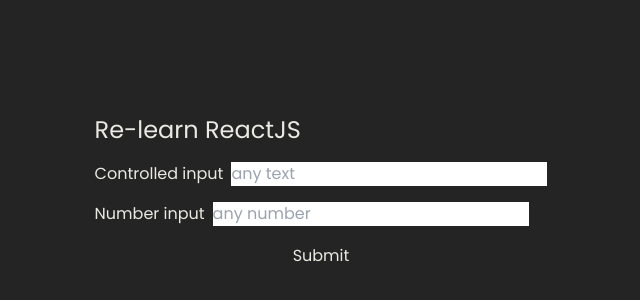
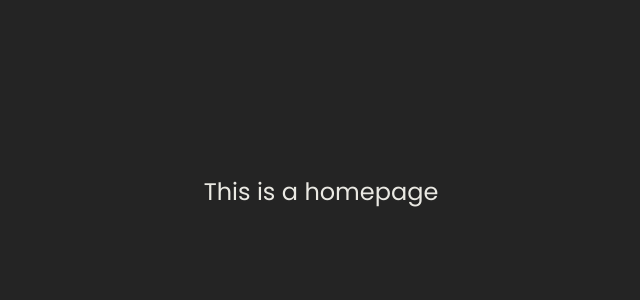
Before and after one commit to rfsyhb/reactlearn-libraries, a React (Vite) app: page / in a window 1280 px wide. Shown: the part 208-508 px from the top of the page, without its empty margins (319-959 px from the left). Built offline with nearby package versions, Linux system fonts and the light colour scheme.

Commit message:
implement tanstackquery

```diff
--- a/src/App.jsx
+++ b/src/App.jsx
@@ -1,6 +1,7 @@
 import { Route, Routes } from 'react-router-dom';
 import Homepage from './components/homepage';
 import FormLearn from './components/FormLearn';
+import TanstackQueryLearn from './components/TanstackQueryLearn';
 
 function App() {
   return (
@@ -8,6 +9,7 @@
       <Routes>
         <Route path="/" element={<Homepage />} />
         <Route path="/form" element={<FormLearn />} />
+        <Route path='/tanstackquerylearn' element={<TanstackQueryLearn />} />
       </Routes>
     </div>
   );
--- /dev/null
+++ b/src/api/api.js
@@ -0,0 +1,6 @@
+import axios from 'axios';
+
+export const getTasks = async () => {
+  const response = await axios.get('/api/tasks');
+  return response.data
+}
--- a/src/components/Homepage.jsx
+++ b/src/components/Homepage.jsx
@@ -1,99 +1,9 @@
-import { useState } from 'react';
-import { Formik, Form, Field, ErrorMessage } from 'formik';
-import * as Yup from 'yup';
 import PageFormatter from './common/PageFormatter';
 
 export default function Homepage() {
-  // State to track if the form has been successfully submitted
-  const [submitted, setSubmitted] = useState(false);
-
-  // Yup validation schema for form input validation
-  const validationSchema = Yup.object({
-    textInput: Yup.string()
-      .required('Required') // Field must not be empty
-      .max(50, 'Must be 50 characters or less') // Maximum length of 50 characters
-      .matches(/^[^0-9]*$/, 'Must be a string, not a number'), // Input must not contain numbers
-    numberInput: Yup.number()
-      .required('Required') // Field must not be empty
-      .min(1, 'Must be at least 1') // Minimum value of 1
-      .max(100, 'Must be 100 or less'), // Maximum value of 100
-  });
-
   return (
     <PageFormatter>
-      <h1 className="text-2xl">Re-learn ReactJS</h1>
-      <Formik
-        // Initial values for the form fields
-        initialValues={{ textInput: '', numberInput: '' }}
-        // Validation schema for the form
-        validationSchema={validationSchema}
-        // Function to handle form submission
-        onSubmit={(values, { resetForm, setSubmitting }) => {
-          // Display form values in an alert
-          alert(JSON.stringify(values, null, 2));
-          // Set submitted state to true to indicate successful submission
-          setSubmitted(true);
-          // Reset the form fields
-          resetForm();
-          // Set submitting state to false after submission
-          setSubmitting(false);
-        }}
-      >
-        {({ isSubmitting }) => (
-          <Form className="flex flex-col gap-4">
-            <div className="flex flex-row gap-2">
-              <h2>Controlled input</h2>
-              <div className="flex flex-col">
-                {/* Field component to handle text input, linked to Formik's state */}
-                <Field
-                  type="text"
-                  name="textInput"
-                  placeholder="any text"
-                  className="text-bg"
-                />
-                {/* ErrorMessage component to display validation errors for the textInput field */}
-                <ErrorMessage
-                  name="textInput"
-                  component="div"
-                  className="text-red-500"
-                />
-              </div>
-            </div>
-            <div className="flex flex-row gap-2">
-              <h2>Number input</h2>
-              <div className="flex flex-col">
-                {/* Field component to handle number input, linked to Formik's state */}
-                <Field
-                  type="number"
-                  name="numberInput"
-                  placeholder="any number"
-                  className="text-bg"
-                />
-                {/* ErrorMessage component to display validation errors for the numberInput field */}
-                <ErrorMessage
-                  name="numberInput"
-                  component="div"
-                  className="text-red-500"
-                />
-              </div>
-            </div>
-            {/* Submit button for the form, disabled while submitting */}
-            <button
-              type="submit"
-              disabled={isSubmitting}
-              className="w-full border-2 rounded-sm border-transparent hover:border-red-500"
-            >
-              {isSubmitting ? 'Submitting...' : 'Submit'}
-            </button>
-            {/* Display success message if the form has been successfully submitted */}
-            {submitted && (
-              <div className="text-green-500">
-                Form has been successfully submitted!
-              </div>
-            )}
-          </Form>
-        )}
-      </Formik>
+      <h1 className="text-2xl">This is a homepage</h1>
     </PageFormatter>
   );
 }
--- /dev/null
+++ b/src/components/TanstackQueryLearn.jsx
@@ -0,0 +1,22 @@
+import { useQuery } from '@tanstack/react-query';
+import { getTasks } from '../api/api';
+
+export default function TanstackQueryLearn() {
+  const { data, isLoading, error } = useQuery({
+    queryKey: ['tasks'],
+    queryFn: getTasks,
+  });
+
+  if (isLoading) return <p>Loading...</p>;
+  if (error) return <p>Error: {error.message}</p>;
+
+  return (
+    <div>
+      <ul>
+        {data.map((task) => (
+          <li key={task.id}>{task.name} - {task.completed ? "completed" : "uncompleted"}</li>
+        ))}
+      </ul>
+    </div>
+  )
+}
--- a/src/main.jsx
+++ b/src/main.jsx
@@ -1,13 +1,18 @@
+import { QueryClient, QueryClientProvider } from '@tanstack/react-query';
 import { BrowserRouter } from 'react-router-dom';
 import { StrictMode } from 'react';
 import { createRoot } from 'react-dom/client';
 import App from './App.jsx';
 import './index.css';
 
+const queryClient = new QueryClient();
+
 createRoot(document.getElementById('root')).render(
-  <BrowserRouter>
-    <StrictMode>
-      <App />
-    </StrictMode>
-  </BrowserRouter>,
+  <QueryClientProvider client={queryClient}>
+    <BrowserRouter>
+      <StrictMode>
+        <App />
+      </StrictMode>
+    </BrowserRouter>
+  </QueryClientProvider>
 );
```
